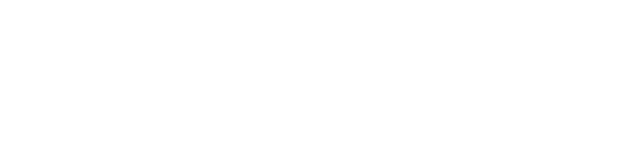
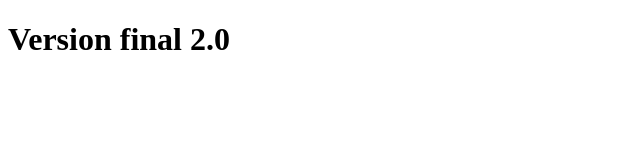
Before and after one commit to 0rae0rion/sistemaRegistro, a plain HTML site: page index.html in a window 1280 px wide. Shown: the whole page, without its empty margins (0-640 px from the left). Drawn offline with Linux system fonts and the light colour scheme.

Commit message:
version 2

```diff
--- a/index.html
+++ b/index.html
@@ -7,5 +7,6 @@
 </head>
 <body>
     <script src="app.js"></script>
+    <H1>Version final 2.0</H1>
 </body>
 </html>
```
